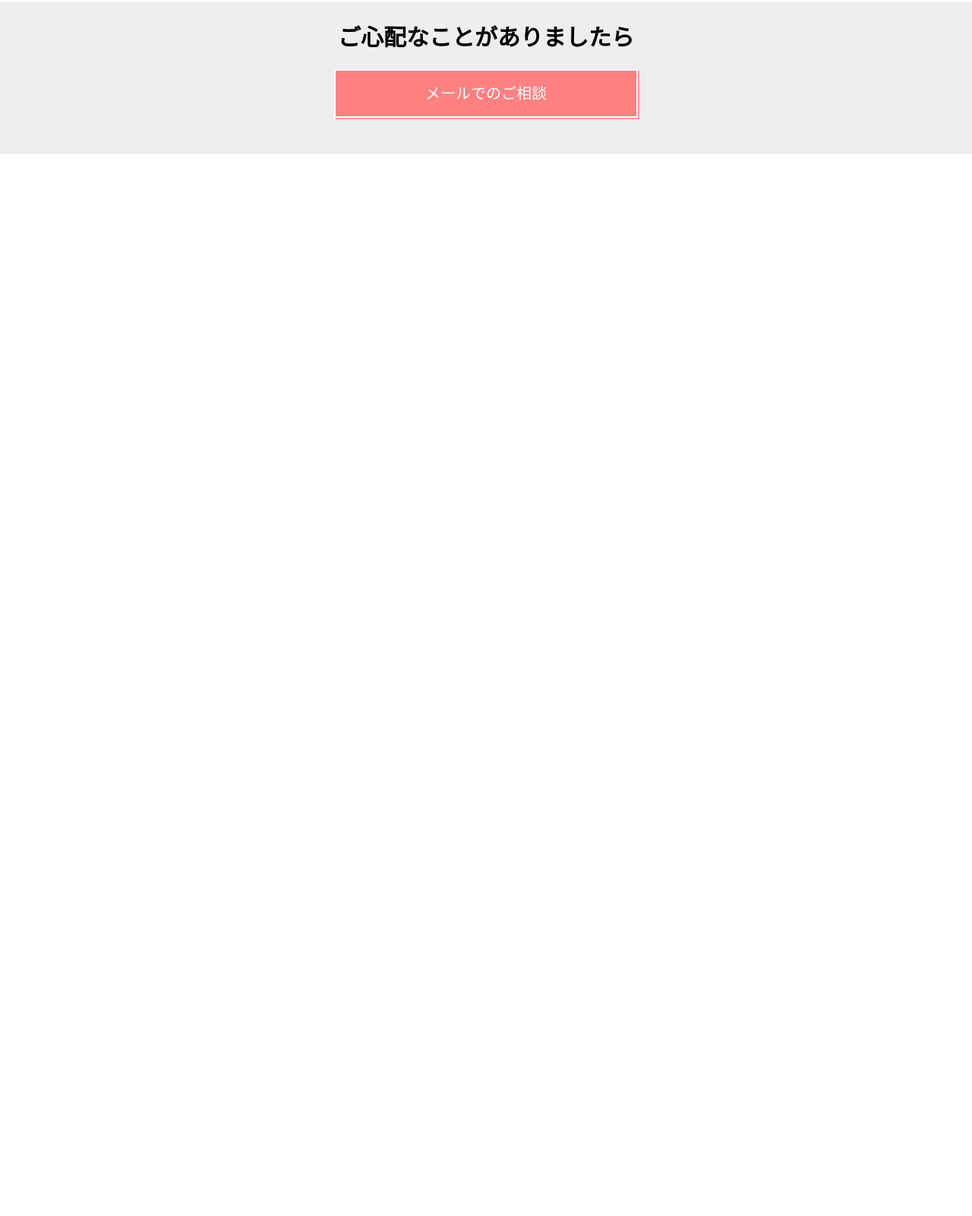
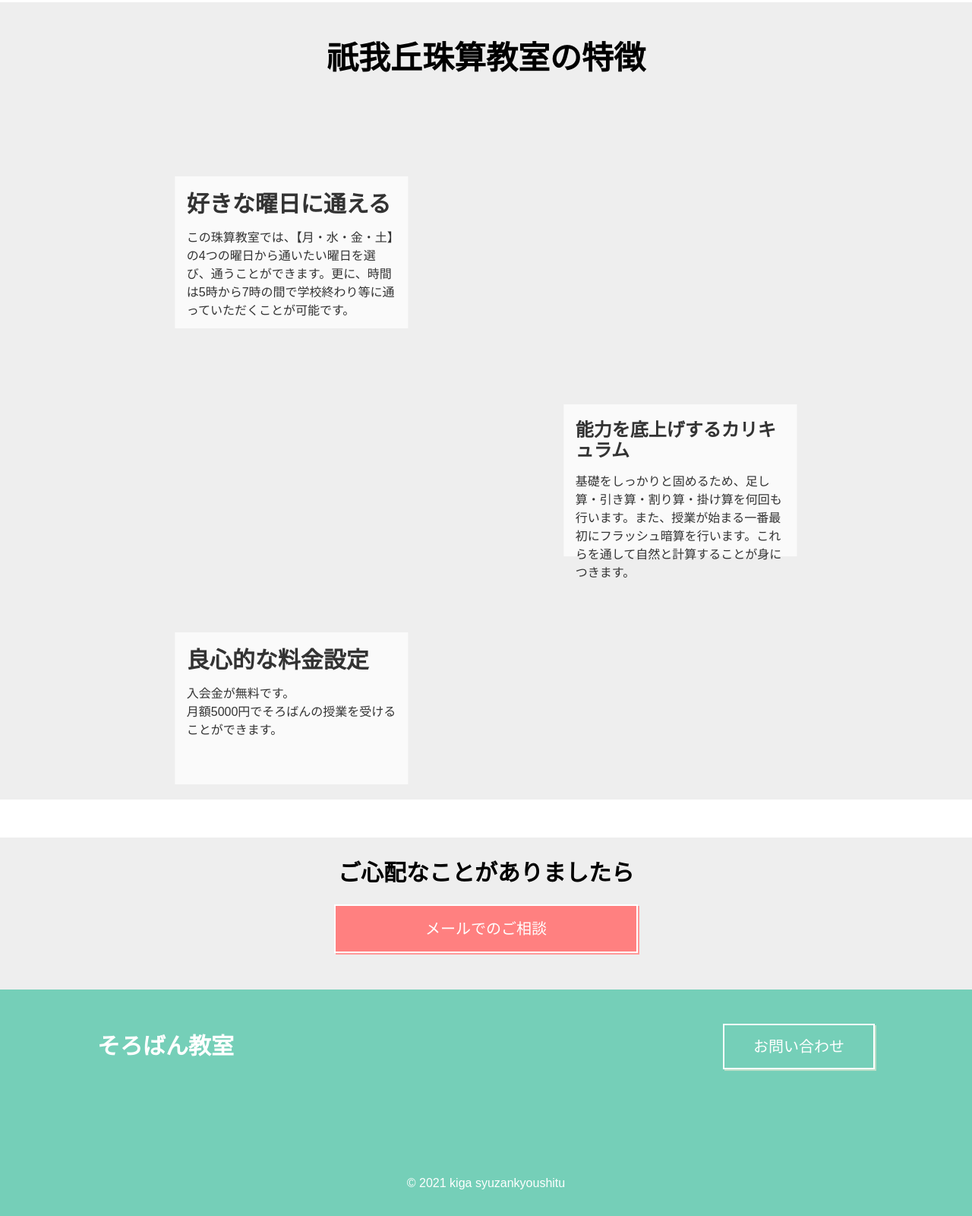
Before and after one commit to YahiroRyo/abacusLP, a plain HTML site: page index.html in a window 1280 px wide. Shown: the part 2173-3773 px from the top of the page at 76% size. Before the commit the page ends 2376 px from the top, so only its background shows below. Drawn offline with nearby package versions, Linux system fonts and the light colour scheme; files that its build step writes are made by us from their sources.

Commit message:
index.html - 教室の特徴周りの要素を制作、footerの要素を制作

```diff
--- a/index.html
+++ b/index.html
@@ -8,7 +8,7 @@
   <body>
     <header class="header">
       <div class="inner flex">
-        <a href="/" class="icon icon_flex">
+        <a href="index.html" class="icon icon_flex">
           <img class="icon__logo" src="images/icon.png">
           <h1 class="color-brand-primary">そろばん教室</h1>
         </a>
@@ -67,8 +67,34 @@
           </p>
         </div>
       </section>
-      <section class="">
-
+      <section class="features-section">
+        <h1 class="features-section__body__title">祇我丘珠算教室の特徴</h1>
+        <ul class="features-section__body__points">
+          <li class="features-section__body__points__item features-section__body__points__item_1">
+            <div class="features-section__body__points__item__body">
+              <div class="features-section__body__points__item__body__inner">
+                <h1 class="features-section__body__points__item__body__title">好きな曜日に通える</h1>
+                <p class="features-section__body__points__item__body__explain">この珠算教室では、【月・水・金・土】の4つの曜日から通いたい曜日を選び、通うことができます。更に、時間は5時から7時の間で学校終わり等に通っていただくことが可能です。</p>
+              </div>
+            </div>
+          </li>
+          <li class="features-section__body__points__item features-section__body__points__item_2">
+            <div class="features-section__body__points__item__body">
+              <div class="features-section__body__points__item__body__inner">
+                <h1 class="features-section__body__points__item__body__title" style="font-size: 24px;">能力を底上げするカリキュラム</h1>
+                <p class="features-section__body__points__item__body__explain">基礎をしっかりと固めるため、足し算・引き算・割り算・掛け算を何回も行います。また、授業が始まる一番最初にフラッシュ暗算を行います。これらを通して自然と計算することが身につきます。</p>
+              </div>
+            </div>
+          </li>
+          <li class="features-section__body__points__item features-section__body__points__item_3">
+            <div class="features-section__body__points__item__body">
+              <div class="features-section__body__points__item__body__inner">
+                <h1 class="features-section__body__points__item__body__title">良心的な料金設定</h1>
+                <p class="features-section__body__points__item__body__explain">入会金が無料です。<br>月額5000円でそろばんの授業を受けることができます。</p>
+              </div>
+            </div>
+          </li>
+        </ul>
       </section>
       <section class="mail-section">
         <div class="mail-section__body inner">
@@ -76,10 +102,17 @@
           <a class="mail-section__body__btn" href="#">メールでのご相談</a>
         </div>
       </section>
-      <section class="">
-      </section>
     </main>
-    <footer>
+    <footer class="footer">
+      <div class="inner flex">
+        <a href="index.html" class="icon icon_flex">
+          <h1 class="color-white">そろばん教室</h1>
+        </a>
+        <ul class="menus">
+          <li><a class="btn menu__item menus__item_header" href="#">お問い合わせ</a></li>
+        </ul>
+      </div>
+      <p class="copy-right">© 2021 kiga syuzankyoushitu</p>
     </footer>
   </body>
 </html>
```
